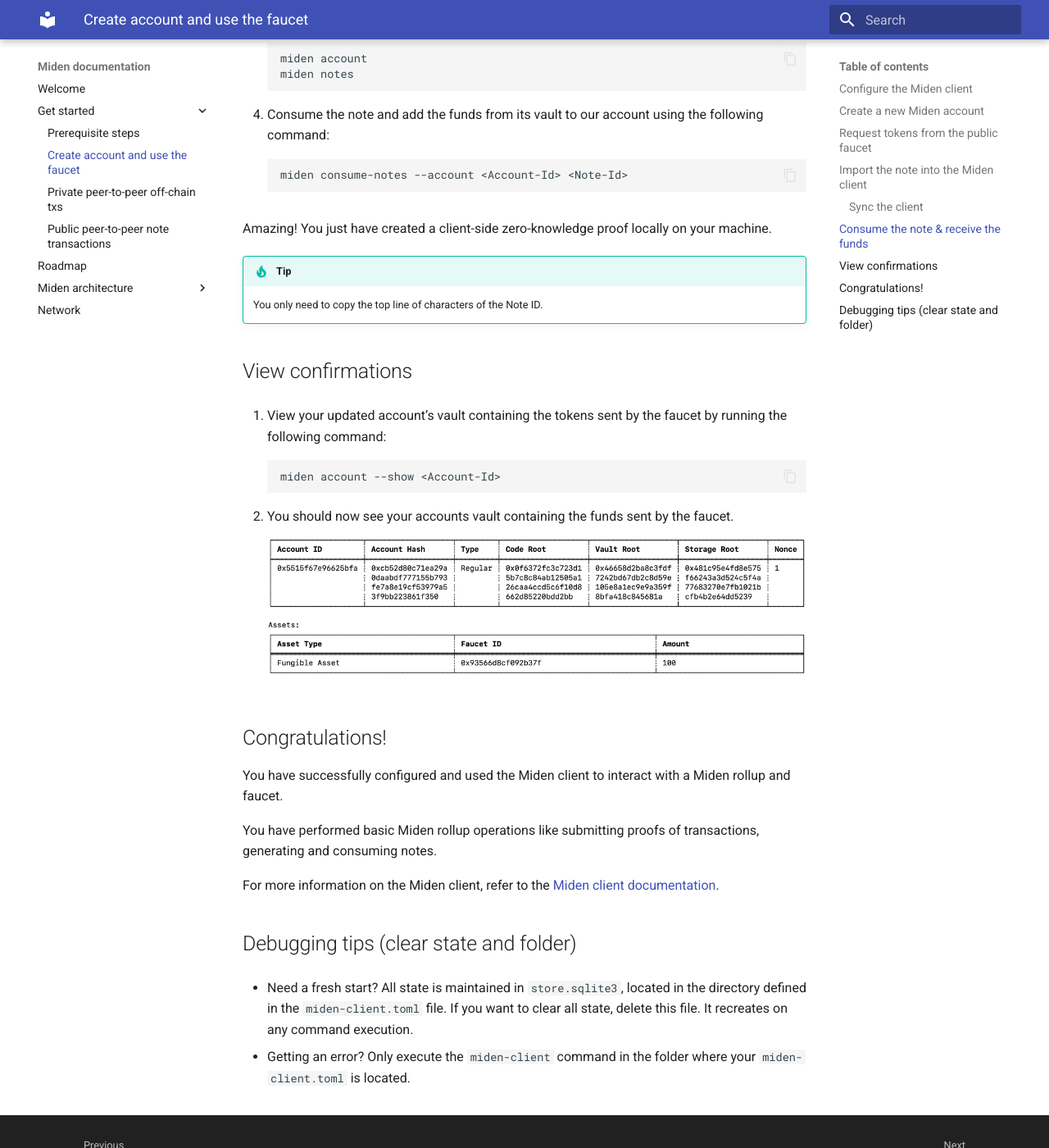
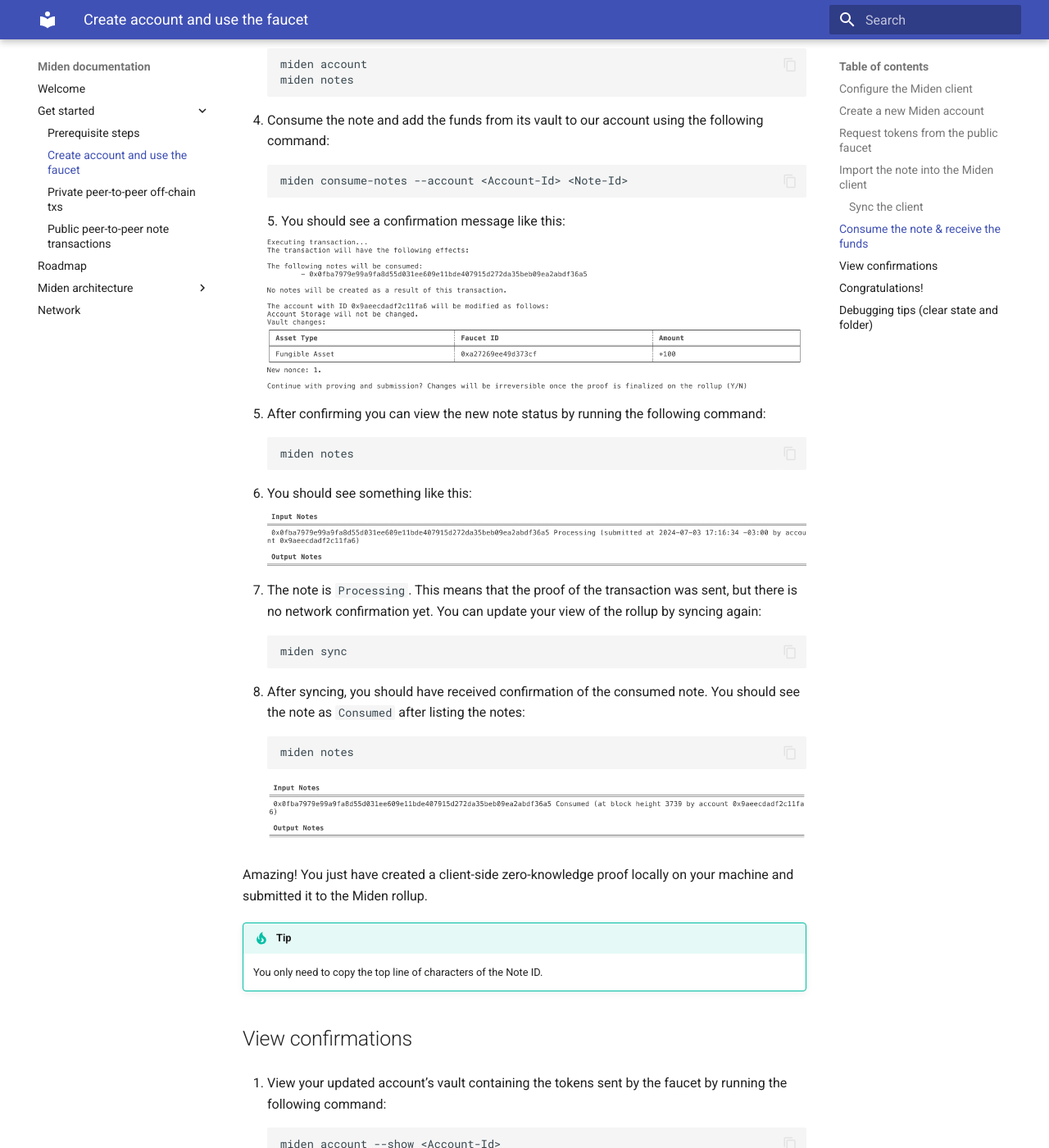
Before and after one commit to 0xPolygonMiden/miden-base, an MkDocs documentation site: the page built from docs/introduction/get-started/create-account-use-faucet.md, in a window 1280 px wide and 1400 px high, scrolled down 3333 px. Shown: the whole window at 82% size. Built offline with MkDocs 1.6.1 and Material for MkDocs 9.7.7, drawn with Linux system fonts in a browser that asks for light colours; some of the changed text lies outside the part shown.

Commit message:
docs: update client tutorial (#786)
* feat: update client tutorial on docs

* fix: grammar and rephrasing

````diff
--- a/docs/introduction/get-started/create-account-use-faucet.md
+++ b/docs/introduction/get-started/create-account-use-faucet.md
@@ -91,7 +91,7 @@
       ![Result of viewing miden notes](../../img/get-started/note-view.png)
 
 !!! tip "The importance of syncing"
-      - As you can see, the listed note is lacking a `commit-height`.
+      - As you can see, the note is listed as `Expected`.
       - This is because you have received a private note but have not yet synced your view of the rollup to check that the note is the result of a valid transaction.
       - Hence, before consuming the note we will need to update our view of the rollup by syncing.
       - Many users could have received the same private note, but only one user can consume the note in a transaction that gets verified by the Miden operator.
@@ -108,11 +108,16 @@
 
 ```sh
 State synced to block 179672
+New public notes: 0
+Tracked notes updated: 1
+Tracked notes consumed: 0
+Tracked accounts updated: 0
+Commited transactions: 0
 ```
 
 ## Consume the note & receive the funds
 
-1. Now that we have synced the client, the input-note imported from the faucet should have a `Commit Height` confirming it exists at the rollup level:
+1. Now that we have synced the client, the input-note imported from the faucet should have a `Committed` status, confirming it exists at the rollup level:
 
       ```shell
       miden notes
@@ -134,8 +139,36 @@
       ```shell
       miden consume-notes --account <Account-Id> <Note-Id>
       ```
+5. You should see a confirmation message like this:
 
-  Amazing! You just have created a client-side zero-knowledge proof locally on your machine.
+      ![Transaction confirmation message](../../img/get-started/transaction-confirmation.png)
+
+6. After confirming you can view the new note status by running the following command:
+
+      ```shell
+      miden notes
+      ```
+
+7. You should see something like this:
+
+      ![Viewing process info](../../img/get-started/processing-note.png)
+
+8. The note is `Processing`. This means that the proof of the transaction was sent, but there is no network confirmation yet. You can update your view of the rollup by syncing again:
+
+      ```shell
+      miden sync
+      ```
+
+9. After syncing, you should have received confirmation of the consumed note. You should see the note as `Consumed` after listing the notes:
+
+      ```shell
+      miden notes
+      ```
+
+      ![Viewing consumed note](../../img/get-started/consumed-note.png)
+
+
+  Amazing! You just have created a client-side zero-knowledge proof locally on your machine and submitted it to the Miden rollup.
 
 !!! tip
       You only need to copy the top line of characters of the Note ID.
````
Also changed, not shown: other parts of docs/introduction/get-started/create-account-use-faucet.md (+2 -2 lines), docs/img/get-started/commit-height.png, docs/img/get-started/consumed-note.png (added), docs/img/get-started/miden-account-list.png, docs/img/get-started/note-view.png, docs/img/get-started/processing-note.png (added), docs/img/get-started/transaction-confirmation.png (added), docs/img/get-started/two-accounts.png.
